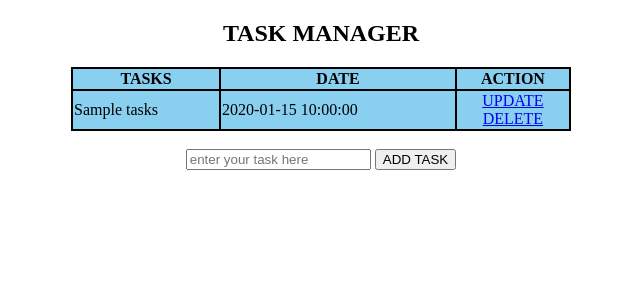
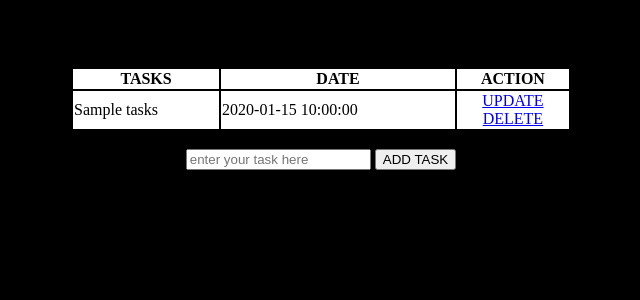
Before and after one commit to genegrace07/task_manager, a Flask app: template templates/main.html in a window 1280 px wide. Shown: the top 300 px of the page, without its empty margins (319-959 px from the left). Run offline with Flask 3, Linux system fonts and the light colour scheme; the template is opened without the code that fills it: most values are stand-ins (such as "Sample title", 1, 10 or a date in 2020).

Commit message:
change bgcolor

```diff
--- a/main.py
+++ b/main.py
@@ -6,7 +6,7 @@ app = Flask(__name__)
 @app.route('/',methods=['POST','GET'])
 def home():
     if request.method == "POST":
-        enter_task = request.form['content']
+        enter_task = request.form.get('content')
         taskdb.add_list(enter_task)
         return redirect(url_for('home'))
     else:
@@ -19,7 +19,7 @@ def del_route(no):
 @app.route('/update/<int:no>',methods=['POST','GET'])
 def update_route(no):
     if request.method == "POST":
-        task_name = request.form['content']
+        task_name = request.form.get('content')
         taskdb.update_list(task_name,no)
         return redirect(url_for('home'))
     else:
--- a/templates/base.html
+++ b/templates/base.html
@@ -7,9 +7,9 @@
     <meta http-equiv="X-UA-Compatible" content="ie=edge">
     <title>Task list</title>
 </head>
+<body style="background-color:black">
 {% block body %}
-<body style="background-color:#F7E7CE">
+{% endblock %}
+</body>
 
-</body>
-{% endblock %}
 </html>
--- a/templates/main.html
+++ b/templates/main.html
@@ -5,11 +5,11 @@
 
 <h2>TASK MANAGER</h2>
         <table style="background-color:black" width="500">
-            <tr style="background-color:#89CFF0">
+            <tr style="background-color:white">
                 <th>TASKS</th><th>DATE</th><th>ACTION</th>
             </tr>
             {% for x in view_list %}
-            <tr style="background-color:#89CFF0">
+            <tr style="background-color:white">
                 <td>{{ x["tasks"] }}</td><td>{{ x["date_time"] }}</td>
                 <td align="center"><a href="/update/{{x['id']}}">UPDATE<br></a><a href="/delete/{{x['id']}}">DELETE</a></td>
             </tr>
```
